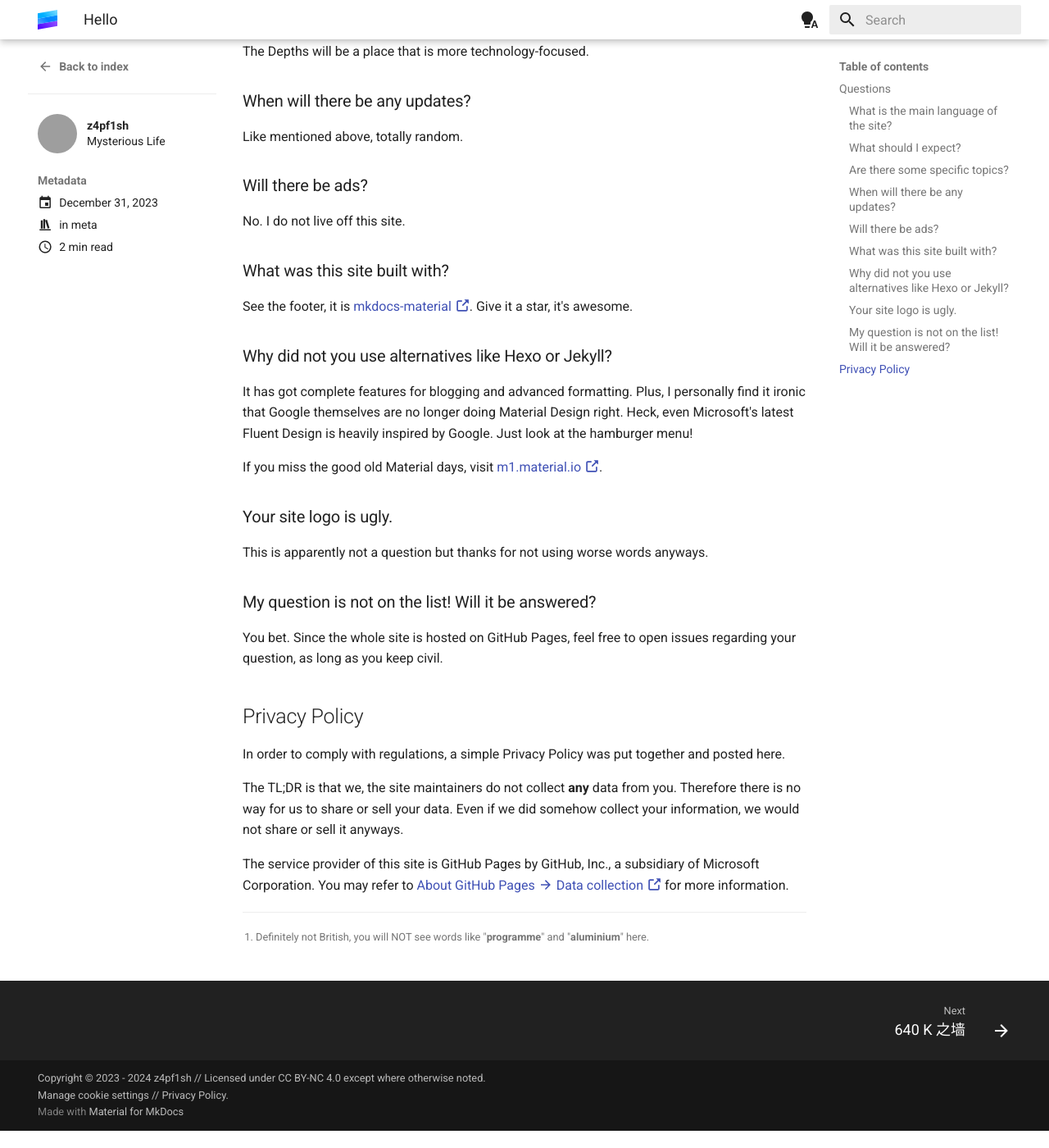
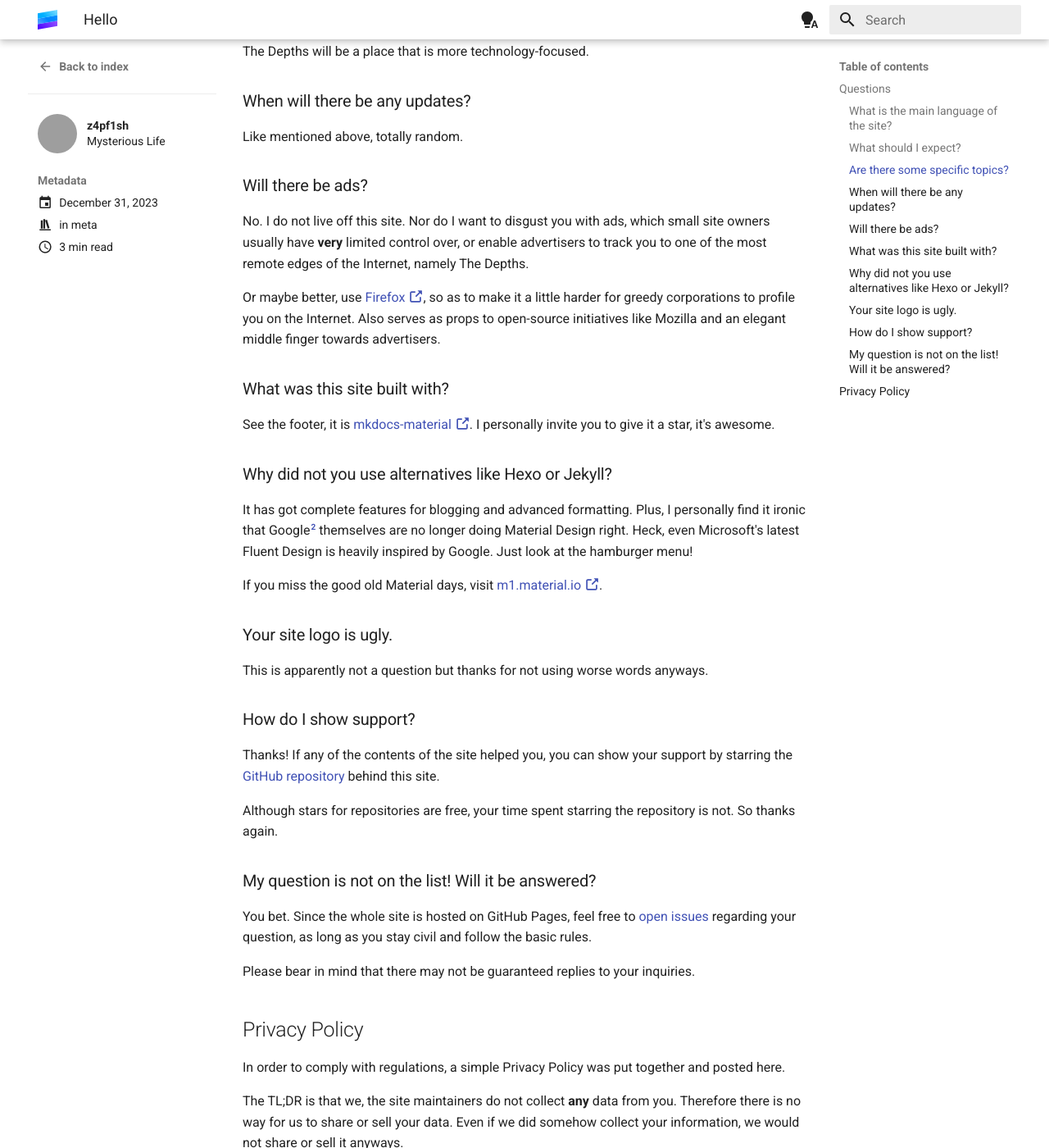
Before and after one commit to z4pf1sh/z4pf1sh.github.io, an MkDocs documentation site: the page built from docs/posts/hello-world.md, in a window 1280 px wide and 1400 px high, scrolled down 592 px. Shown: the whole window at 82% size. Built offline with MkDocs 1.6.1 and Material for MkDocs 9.7.7, drawn with Linux system fonts in a browser that asks for light colours; before the commit the page ends 1971 px from its top, so only the background shows below that; some of the changed text lies outside the part shown; grey boxes are pictures that could not be loaded.

Commit message:
Update hello world

```diff
--- a/docs/posts/hello-world.md
+++ b/docs/posts/hello-world.md
@@ -19,11 +19,11 @@
 
 ### What is the main language of the site?
 
-Apparently English, idk what variant[^1] but English anyways. But do expect some posts in Simplified Chinese, feel free to ignore those you cannot read.
+Apparently English, I am not 100% sure of which variant[^1] but English anyways. But do expect some posts in Chinese, feel free to ignore those you cannot read.
 
 ### What should I expect?
 
-Anything fancy enough to show the public.
+Anything fancy enough to show the public. Contents may not be 100% accurate or objective.
 
 ### Are there some specific topics?
 
@@ -35,15 +35,17 @@
 
 ### Will there be ads?
 
-No. I do not live off this site.
+No. I do not live off this site. Nor do I want to disgust you with ads, which small site owners usually have **very** limited control over, or enable advertisers to track you to one of the most remote edges of the Internet, namely The Depths.
+
+Or maybe better, use [Firefox :octicons-link-external-16:](https://mozilla.org/firefox), so as to make it a little harder for greedy corporations to profile you on the Internet. Also serves as props to open-source initiatives like Mozilla and an elegant middle finger towards advertisers.
 
 ### What was this site built with?
 
-See the footer, it is [mkdocs-material :octicons-link-external-16:](https://squidfunk.github.io/mkdocs-material/). Give it a star, it's awesome.
+See the footer, it is [mkdocs-material :octicons-link-external-16:](https://squidfunk.github.io/mkdocs-material/). I personally invite you to give it a star, it's awesome.
 
 ### Why did not you use alternatives like Hexo or Jekyll?
 
-It has got complete features for blogging and advanced formatting. Plus, I personally find it ironic that Google themselves are no longer doing Material Design right. Heck, even Microsoft's latest Fluent Design is heavily inspired by Google. Just look at the hamburger menu!
+It has got complete features for blogging and advanced formatting. Plus, I personally find it ironic that Google[^2] themselves are no longer doing Material Design right. Heck, even Microsoft's latest Fluent Design is heavily inspired by Google. Just look at the hamburger menu!
 
 If you miss the good old Material days, visit [m1.material.io :octicons-link-external-16:](https://m1.material.io/).
 
@@ -51,9 +53,17 @@
 
 This is apparently not a question but thanks for not using worse words anyways.
 
+### How do I show support?
+
+Thanks! If any of the contents of the site helped you, you can show your support by starring the [GitHub repository](https://github.com/z4pf1sh/z4pf1sh) behind this site.
+
+Although stars for repositories are free, your time spent starring the repository is not. So thanks again.
+
 ### My question is not on the list! Will it be answered?
 
-You bet. Since the whole site is hosted on GitHub Pages, feel free to open issues regarding your question, as long as you keep civil.
+You bet. Since the whole site is hosted on GitHub Pages, feel free to [open issues](https://github.com/z4pf1sh/z4pf1sh.github.io/issues/new) regarding your question, as long as you stay civil and follow the basic rules.
+
+Please bear in mind that there may not be guaranteed replies to your inquiries.
 
 ## Privacy Policy
 
@@ -64,3 +74,4 @@
 The service provider of this site is GitHub Pages by GitHub, Inc., a subsidiary of Microsoft Corporation. You may refer to [About GitHub Pages :material-arrow-right: Data collection :octicons-link-external-16:](https://docs.github.com/en/pages/getting-started-with-github-pages/about-github-pages#data-collection) for more information.
 
 [^1]: Definitely not British, you will NOT see words like "**programme**" and "**aluminium**" here.
+[^2]: Google, Inc. used to be my favorite company, but never for Google LLC.
```
